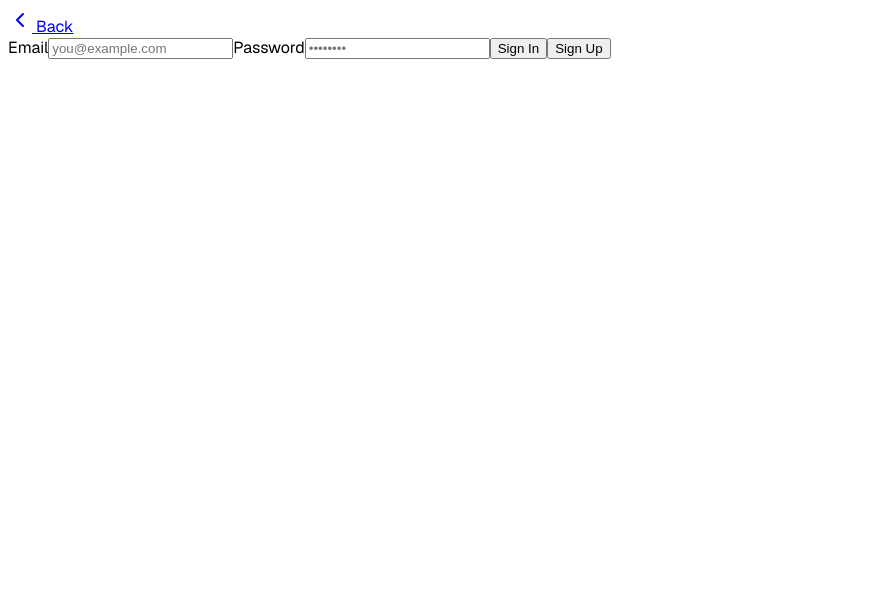
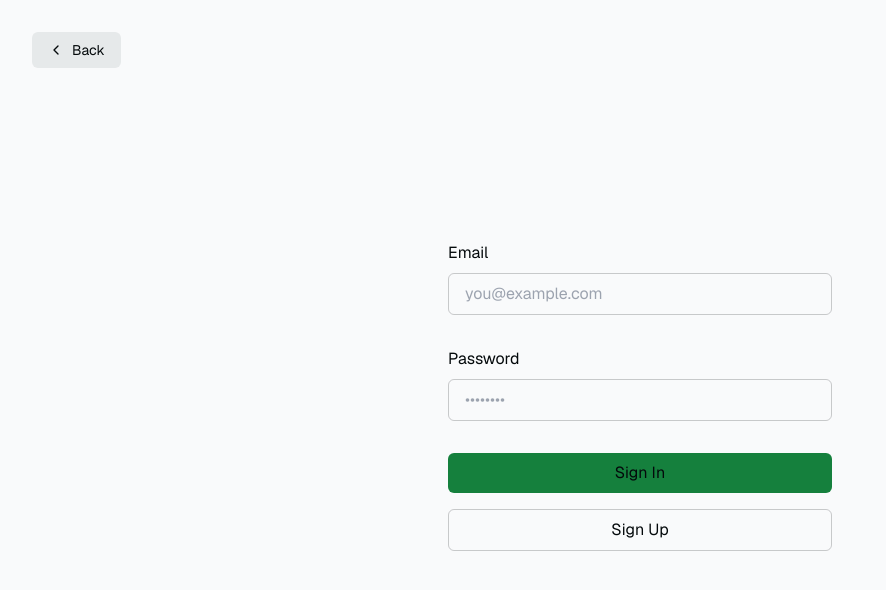
Before and after one commit to pathirny/HarvestHub, a Next.js app in the folder harvesthub/: page /login in a window 1280 px wide. Shown: the top 590 px of the page, without its empty margins (0-886 px from the left). Built offline with nearby package versions, Linux system fonts and the light colour scheme.

Commit message:
supabase

```diff
--- a/harvesthub/app/globals.css
+++ b/harvesthub/app/globals.css
@@ -0,0 +1,42 @@
+@tailwind base;
+@tailwind components;
+@tailwind utilities;
+
+@layer base {
+  :root {
+    --background: 200 20% 98%;
+    --btn-background: 200 10% 91%;
+    --btn-background-hover: 200 10% 89%;
+    --foreground: 200 50% 3%;
+  }
+
+  @media (prefers-color-scheme: dark) {
+    :root {
+      --background: 200 50% 3%;
+      --btn-background: 200 10% 9%;
+      --btn-background-hover: 200 10% 12%;
+      --foreground: 200 20% 96%;
+    }
+  }
+}
+
+@layer base {
+  * {
+    @apply border-foreground/20;
+  }
+}
+
+.animate-in {
+  animation: animateIn 0.3s ease 0.15s both;
+}
+
+@keyframes animateIn {
+  from {
+    opacity: 0;
+    transform: translateY(10px);
+  }
+  to {
+    opacity: 1;
+    transform: translateY(0);
+  }
+}
--- a/harvesthub/app/page.tsx
+++ b/harvesthub/app/page.tsx
@@ -23,7 +23,7 @@
   const isSupabaseConnected = canInitSupabaseClient()
 
   return (
-    <div>
+    <div className="flex-1 w-full flex flex-col gap-20 items-center">
       <h1>Hello</h1>
     </div>
   )
```
Also changed, not shown: harvesthub/src/app/page.tsx (deleted, +0 -11 lines).
